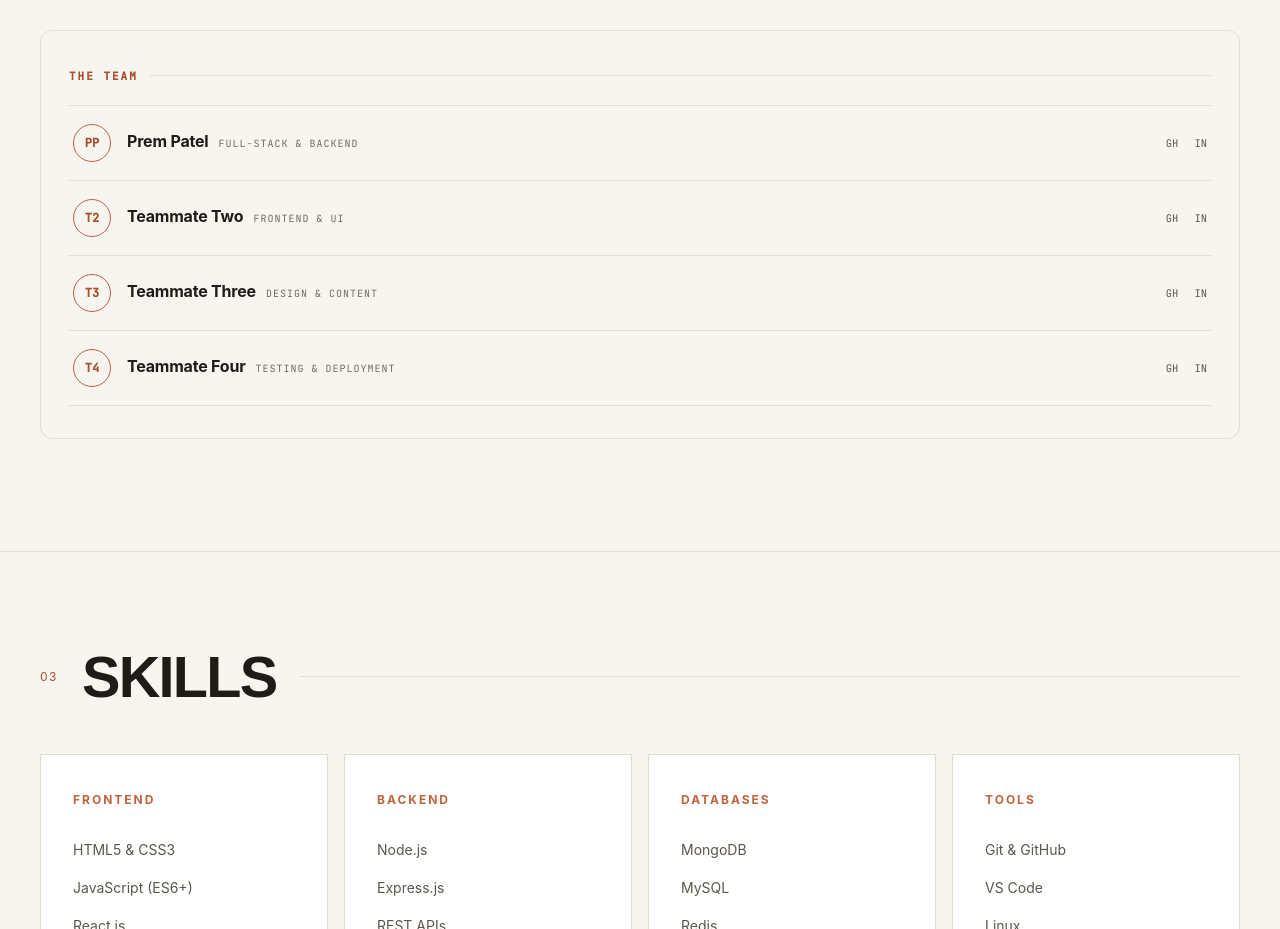
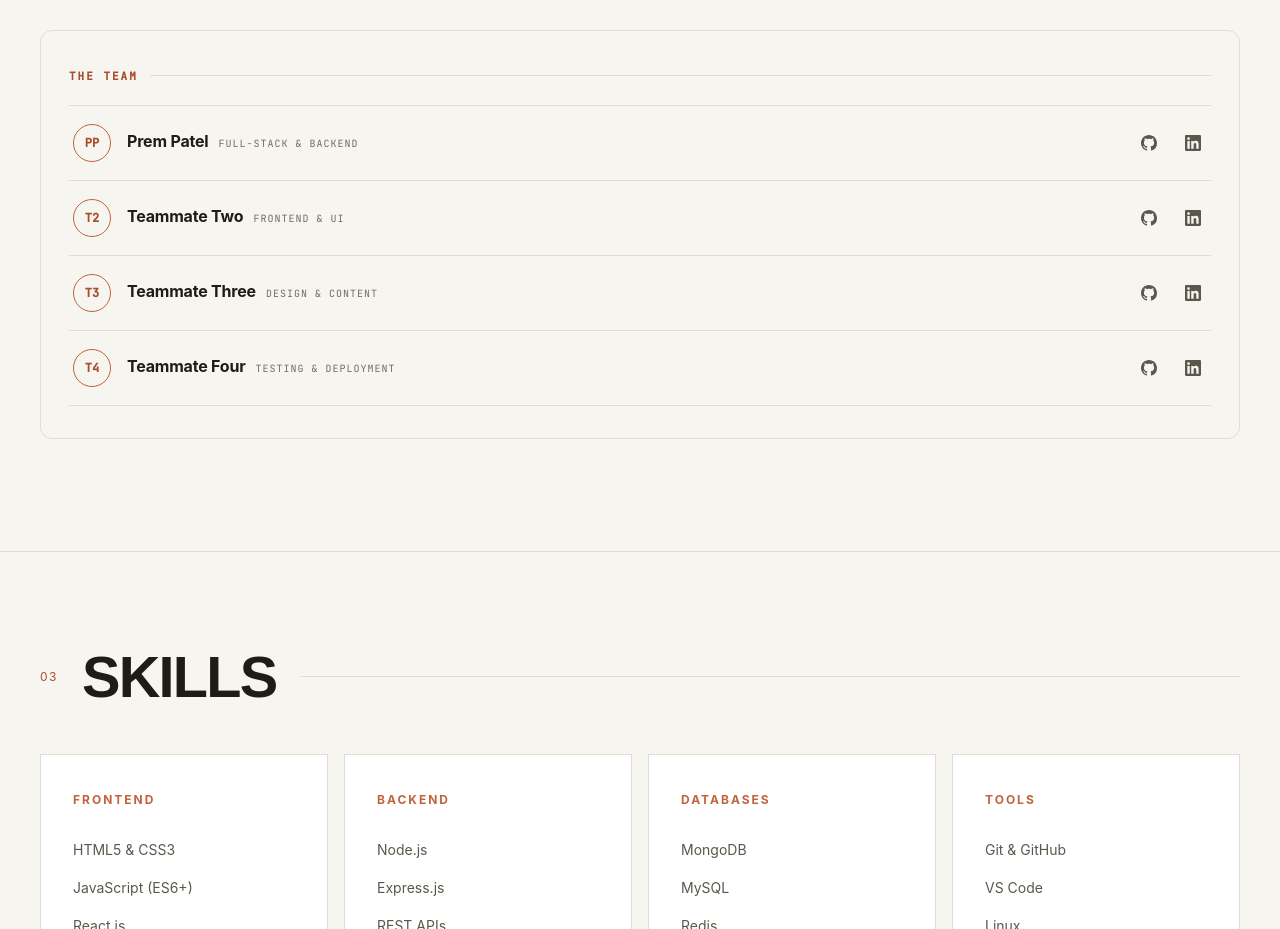
Before and after one commit to ignit-fury/portfolio, a React (Create React App) app in the folder client/: page / in a window 1280 px wide. Shown: the part 3840-4769 px from the top of the page. Built offline with nearby package versions, Linux system fonts and the light colour scheme; a web font is replaced by a local one.

Commit message:
feat: add GitHub and LinkedIn SVG icons to team section

```diff
--- a/client/src/components/Team.js
+++ b/client/src/components/Team.js
@@ -206,7 +206,7 @@
                 rel="noopener noreferrer"
                 aria-label={`${member.name} on GitHub`}
               >
-                GH
+                <svg width="16" height="16" viewBox="0 0 24 24" fill="currentColor"><path d="M12 0C5.37 0 0 5.37 0 12c0 5.31 3.435 9.795 8.205 11.385.6.105.825-.255.825-.57 0-.285-.015-1.23-.015-2.235-3.015.555-3.795-.735-4.035-1.41-.135-.345-.72-1.41-1.23-1.695-.42-.225-1.02-.78-.015-.795.945-.015 1.62.87 1.845 1.23 1.08 1.815 2.805 1.305 3.495.99.105-.78.42-1.305.765-1.605-2.67-.3-5.46-1.335-5.46-5.925 0-1.305.465-2.385 1.23-3.225-.12-.3-.54-1.53.12-3.18 0 0 1.005-.315 3.3 1.23.96-.27 1.98-.405 3-.405s2.04.135 3 .405c2.295-1.56 3.3-1.23 3.3-1.23.66 1.65.24 2.88.12 3.18.765.84 1.23 1.905 1.23 3.225 0 4.605-2.805 5.625-5.475 5.925.435.375.81 1.095.81 2.22 0 1.605-.015 2.895-.015 3.3 0 .315.225.69.825.57A12.02 12.02 0 0024 12c0-6.63-5.37-12-12-12z"/></svg>
               </a>
               <a
                 href={member.linkedin}
@@ -214,7 +214,7 @@
                 rel="noopener noreferrer"
                 aria-label={`${member.name} on LinkedIn`}
               >
-                IN
+                <svg width="16" height="16" viewBox="0 0 24 24" fill="currentColor"><path d="M20.447 20.452h-3.554v-5.569c0-1.328-.027-3.037-1.852-3.037-1.853 0-2.136 1.445-2.136 2.939v5.667H9.351V9h3.414v1.561h.046c.477-.9 1.637-1.85 3.37-1.85 3.601 0 4.267 2.37 4.267 5.455v6.286zM5.337 7.433a2.062 2.062 0 01-2.063-2.065 2.064 2.064 0 112.063 2.065zm1.782 13.019H3.555V9h3.564v11.452zM22.225 0H1.771C.792 0 0 .774 0 1.729v20.542C0 23.227.792 24 1.771 24h20.451C23.2 24 24 23.227 24 22.271V1.729C24 .774 23.2 0 22.222 0h.003z"/></svg>
               </a>
             </span>
           </li>
--- a/client/src/styles/Team.css
+++ b/client/src/styles/Team.css
@@ -96,11 +96,18 @@
 }
 
 .team-links a {
-  font-family: var(--font-body, "JetBrains Mono", monospace);
-  font-size: 10.5px;
+  display: flex;
+  align-items: center;
+  justify-content: center;
+  width: 28px;
+  height: 28px;
   color: var(--color-muted-text, #5c574c);
-  text-decoration: none;
   transition: color 0.2s ease;
+}
+
+.team-links a svg {
+  width: 16px;
+  height: 16px;
 }
 
 .team-links a:hover {
```
